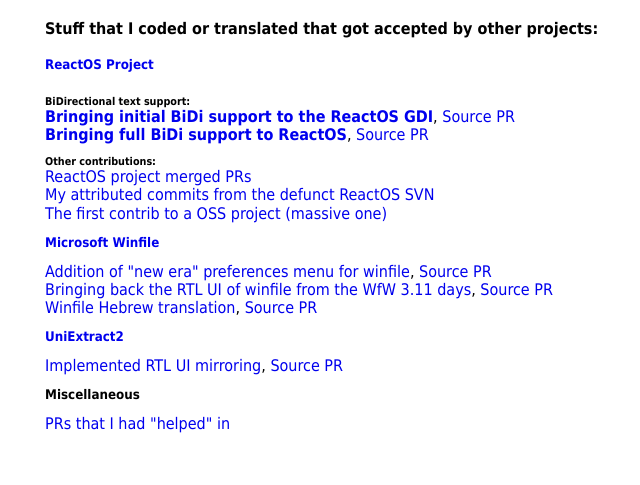
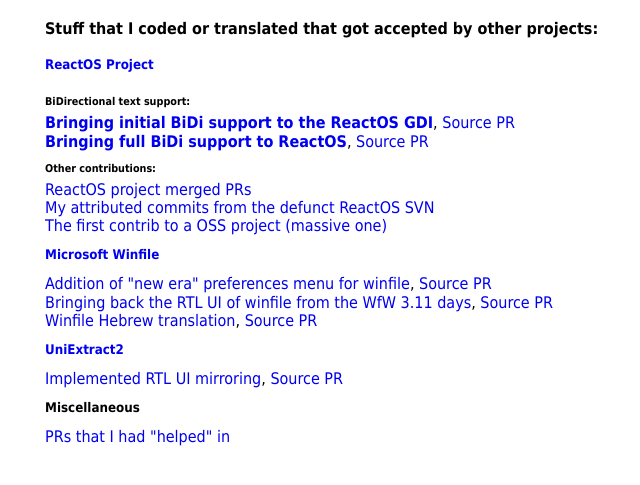
Before and after one commit to peterooch/peterooch.github.io, a Jekyll site: the page built from commits.html, in a window 1280 px wide. Shown: the top 485 px of the page, without its empty margins (83-723 px from the left). Built offline with Jekyll 4.4.1, drawn with Linux system fonts in a browser that asks for light colours.

Commit message:
Do it again

```diff
--- a/_layouts/default.html
+++ b/_layouts/default.html
@@ -16,7 +16,7 @@
             margin-top: 0%;
         }
         h6 {
-            margin-bottom: -1.65%;
+            margin-bottom: -1.1%;
             margin-top: 1%;
         }
         h5 {
```
